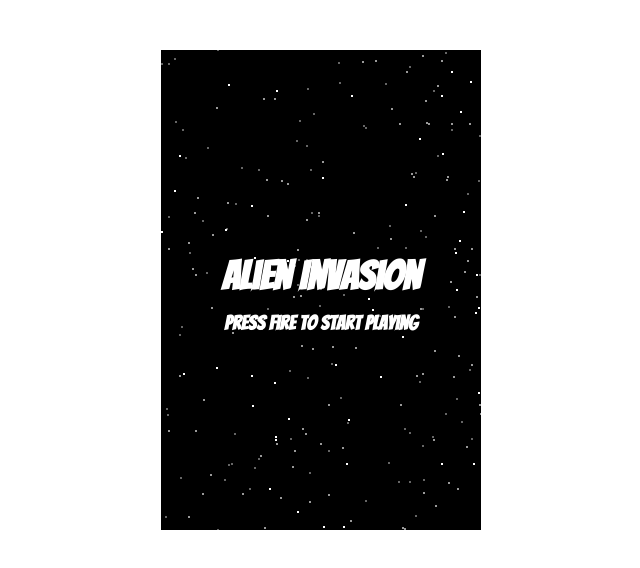
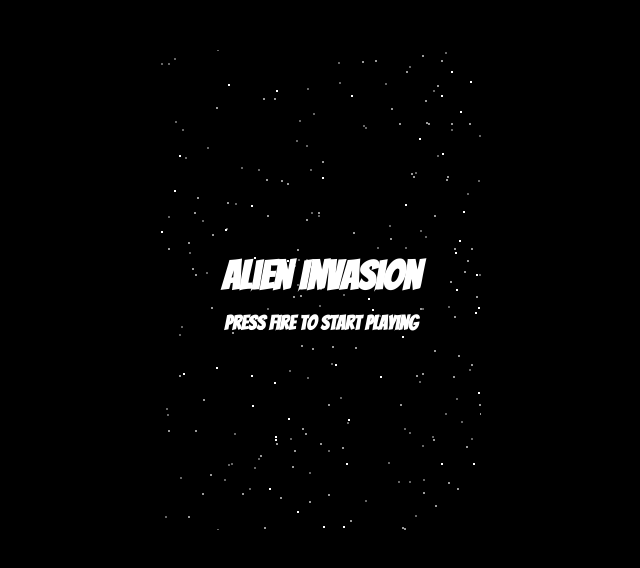
Before and after one commit to Silvobrillion/skills-release-based-workflow, a plain HTML site: page index.html in a window 1280 px wide. Shown: the whole page, without its empty margins (239-879 px from the left). Drawn offline with Linux system fonts and the light colour scheme.

Commit message:
Update base.css

```diff
--- a/base.css
+++ b/base.css
@@ -106,7 +106,7 @@ section {
   display: block;
 }
 body {
-  /* Add background-color declaration here */
+  background-color: black;
 }
 ol,
 ul {
```
